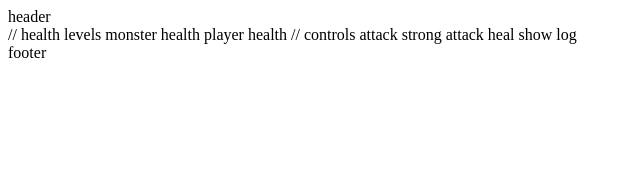
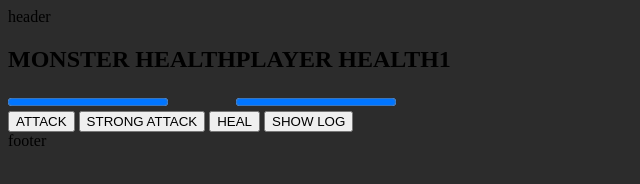
Before and after one commit to carlosvoliv/monster-killer, a plain HTML site: page index.html in a window 1280 px wide. Shown: the whole page, without its empty margins (0-640 px from the left). Drawn offline with Linux system fonts and the light colour scheme.

Commit message:
html done

```diff
--- /dev/null
+++ b/assets/css/style.css
@@ -0,0 +1,11 @@
+html {
+
+}
+
+body {
+  background-color: #2c2c2c;
+}
+
+.container {
+  display: flex;
+}
--- a/index.html
+++ b/index.html
@@ -4,6 +4,7 @@
   <meta charset="UTF-8">
   <meta http-equiv="X-UA-Compatible" content="IE=edge">
   <meta name="viewport" content="width=device-width, initial-scale=1.0">
+  <link rel="stylesheet" href="./assets/css/style.css">
   <title>Monster Killer</title>
 </head>
 <body>
@@ -11,15 +12,39 @@
   <header> header </header>
 
   <main>
-   // health levels
+    <!-- // health levels
     monster health
-    player health
+    player health -->
 
-   // controls
+    <div class="container">
+      <section id="health-levels">
+        <h2>MONSTER HEALTH</h2>
+        <progress id="monster-health" max="100" value="100">100%</progress>
+      </section>
+
+      <section>
+        <h2>PLAYER HEALTH<span id="bonus-life">1</span></h2>
+        <progress id="player-health" max="100" value="100">100%</progress>
+      </section>
+
+    </div>
+
+     <!-- // controls
     attack
     strong attack
     heal
-    show log
+    show log -->
+
+    <div class="container">
+      <section id="controls">
+        <button id="attack-btn">ATTACK</button>
+        <button id="strong-attack-btn">STRONG ATTACK</button>
+        <button id="heal-btn">HEAL</button>
+        <button id="log-btn">SHOW LOG</button>
+      </section>
+    </div>
+
+
   </main>
 
   <footer>footer</footer>
```
